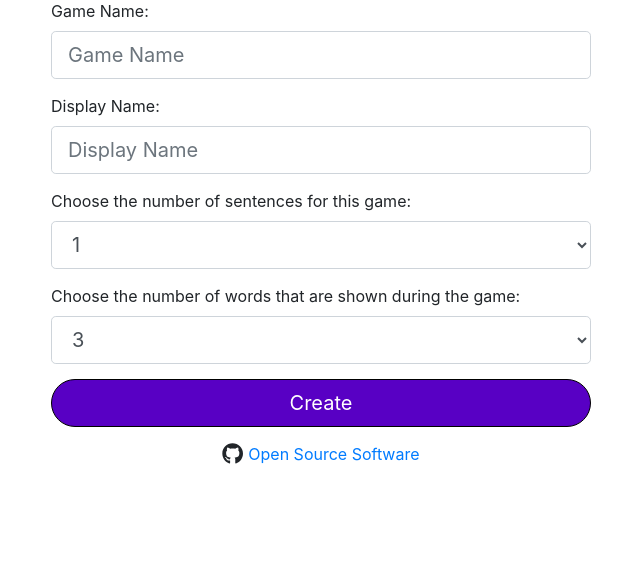
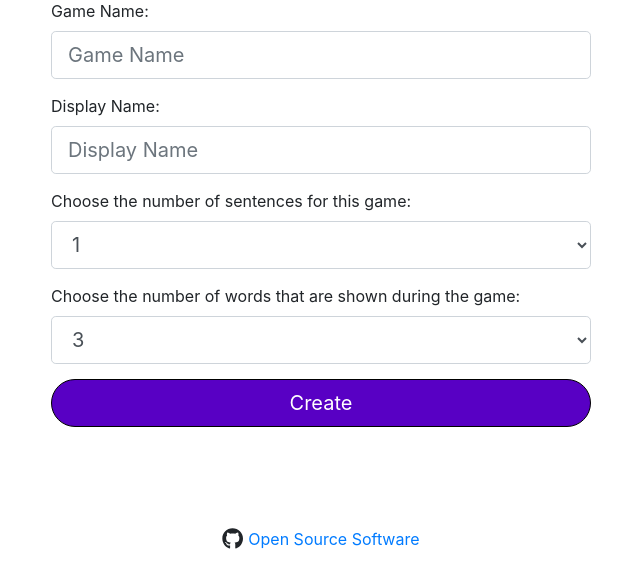
Before and after one commit to fermanjj/frientences, a Flask app: page /create in a window 1280 px wide. Shown: the part 74-662 px from the top of the page, without its empty margins (319-959 px from the left). Run offline with Flask 2, Linux system fonts and the light colour scheme; some libraries are stand-ins or nearby versions.

Commit message:
adding padding

```diff
--- a/templates/footer.html
+++ b/templates/footer.html
@@ -1,4 +1,4 @@
-<div class="row">
+<div class="row" style="margin-top: 100px;">
     <div class="col-12 text-center">
         <p><i class="fab fa-github fa-lg"></i> <a href="https://github.com/fermanjj/frientences" target="_blank">Open Source Software</a></p>
     </div>
```
